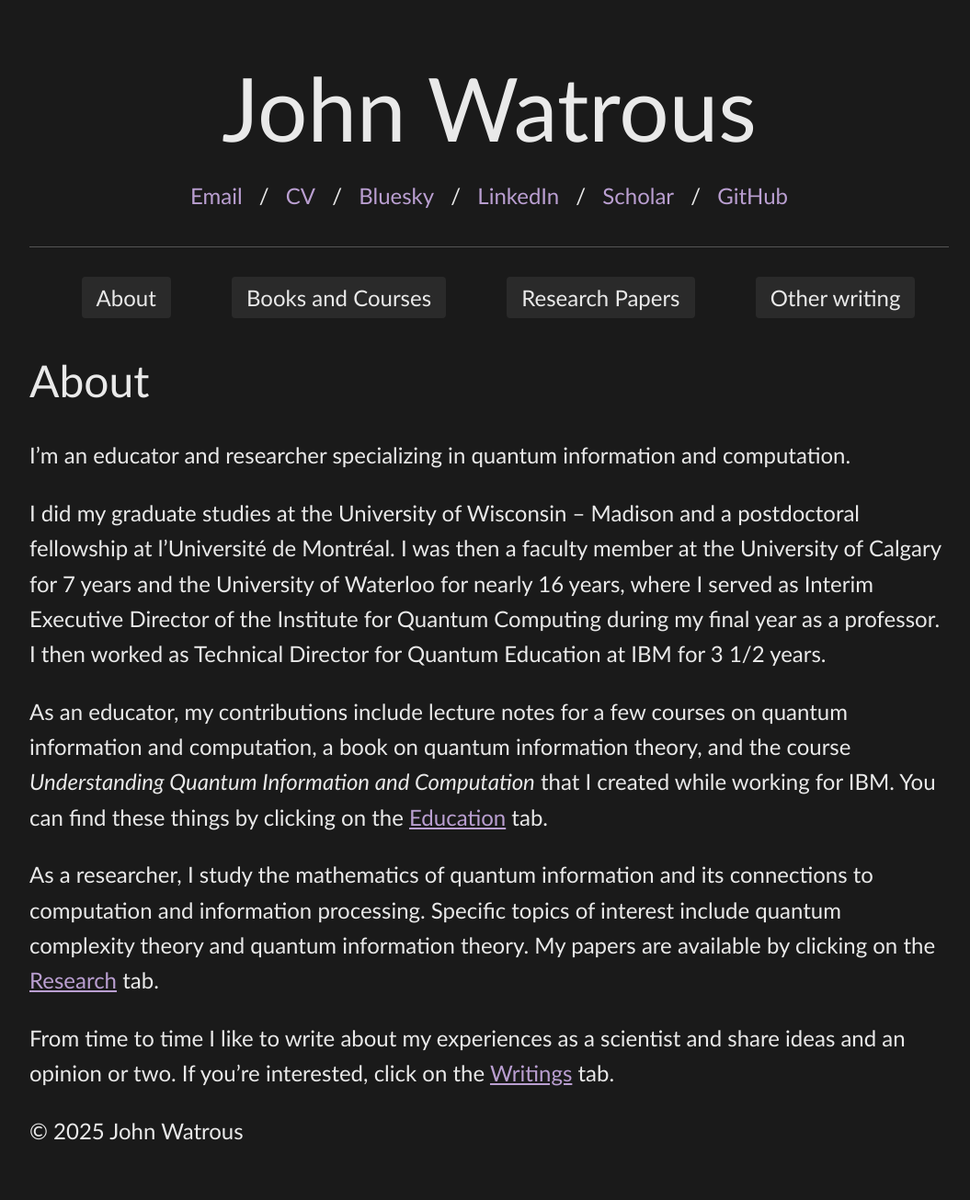
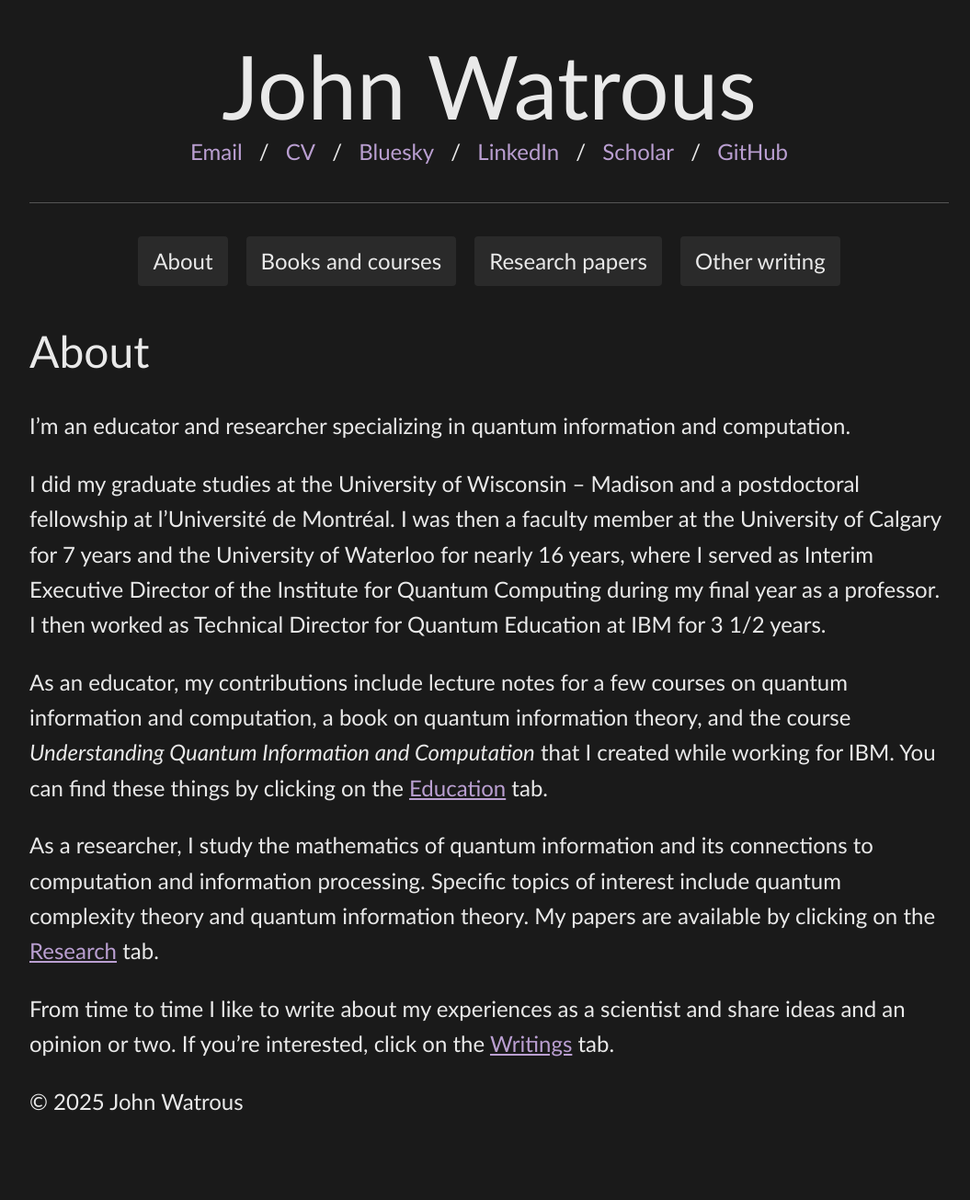
Before and after one commit to jhwatrous/jhwatrous.github.io, a Jekyll site: the page built from index.md, in a window 1280 px wide. Shown: the whole page at 92% size, without its empty margins (108-1163 px from the left). Built offline with Jekyll 4.4.1, drawn with Linux system fonts in a browser that asks for light colours; after the commit the page ends 1273 px from its top, so only the background shows below that.

Commit message:
Revising...

```diff
--- a/_layouts/default.html
+++ b/_layouts/default.html
@@ -26,8 +26,8 @@
         <hr class="header-separator">
 	<nav>
           <a href="{{ '/' | relative_url }}">About</a>
-	  <a href="{{ '/education.html' | relative_url }}">Books and Courses</a>
-	  <a href="{{ '/research.html' | relative_url }}">Research Papers</a>
+	  <a href="{{ '/education.html' | relative_url }}">Books and courses</a>
+	  <a href="{{ '/research.html' | relative_url }}">Research papers</a>
 	  <a href="{{ '/writings.html' | relative_url }}">Other writing</a>
 	</nav>
       </header>
--- a/assets/css/simple-dark.css
+++ b/assets/css/simple-dark.css
@@ -27,6 +27,7 @@ header h1 {
     margin-top: 0;
     margin-bottom: 0;
     font-size: 4em;
+    line-height: 1.1;
 }
 
 .header-links {
@@ -44,16 +45,19 @@ header h1 {
 }
 
 header nav {
-    text-align: center;
+    display: flex;
+    justify-content: center;
+    flex-wrap: wrap;
+    gap: 20px; /* This replaces your margin: 0 20px */
 }
 
 header nav a {
-    margin: 0 40px;
     padding: 8px 16px;
     background-color: #2a2a2a;
     border-radius: 4px;
     text-decoration: none;
     color: #e9e9e9;
+    white-space: nowrap; /* Prevents line breaks within nav items */
 }
 
 .header-separator {
@@ -75,7 +79,3 @@ a {
 a:hover {
     color: #cccccc;
 }
-
-header nav a {
-    margin-right: 20px;
-}
```
